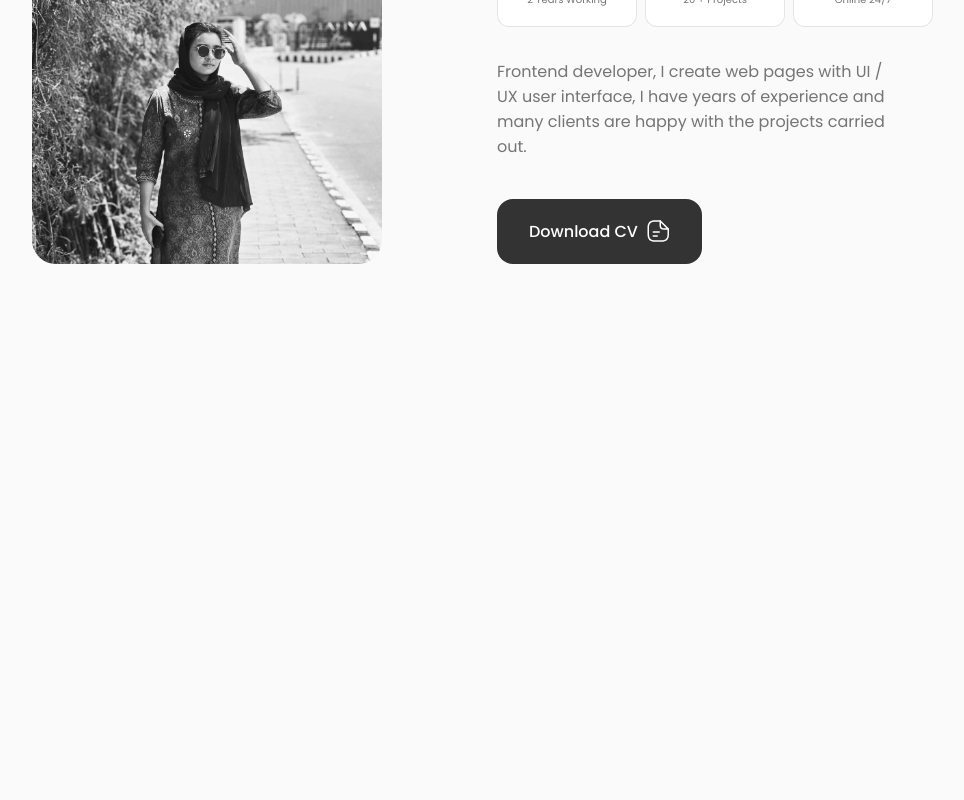
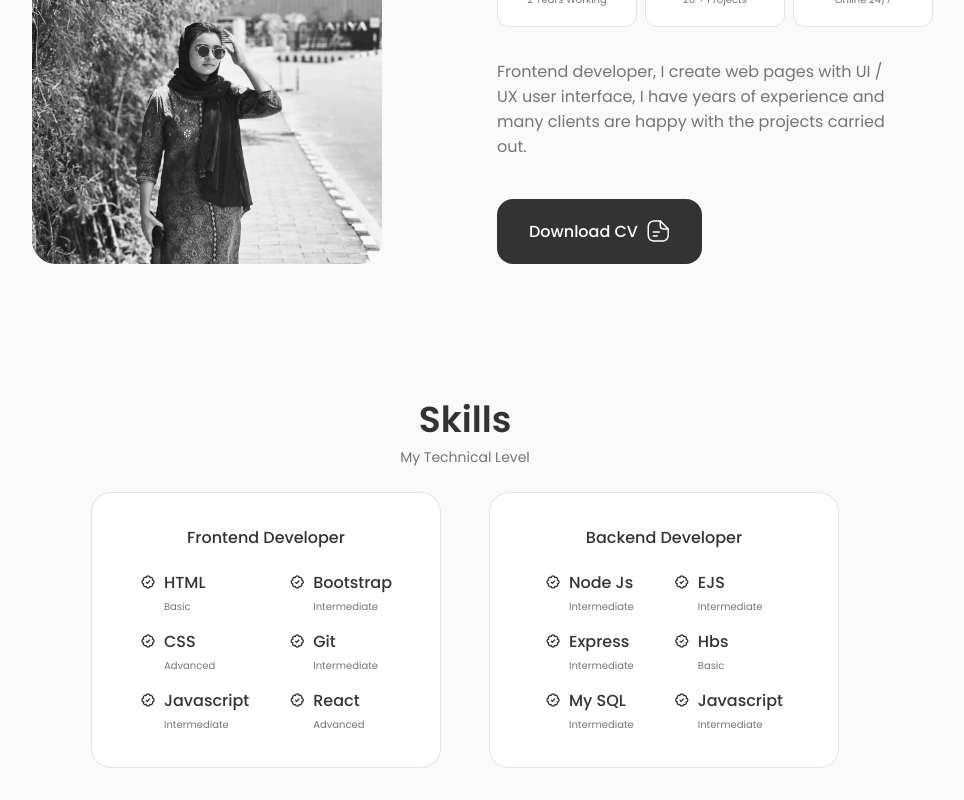
Before and after one commit to FidhaLatheef/Fidha-Portfolio, a React (Create React App) app: page / in a window 1280 px wide. Shown: the part 949-1749 px from the top of the page, without its empty margins (175-1139 px from the left). Before the commit the page ends 1245 px from the top, so only its background shows below. Built offline with nearby package versions, Linux system fonts and the light colour scheme.

Commit message:
skills section design completed

```diff
--- a/public/index.html
+++ b/public/index.html
@@ -28,7 +28,7 @@
       work correctly both with client-side routing and a non-root public URL.
       Learn how to configure a non-root public URL by running `npm run build`.
     -->
-    <title>Fidha Fathima</title>
+    <title>Portfolio</title>
   </head>
   <body>
     <noscript>You need to enable JavaScript to run this app.</noscript>
--- a/src/App.js
+++ b/src/App.js
@@ -5,6 +5,7 @@
 import Header from './components/Header/Header';
 import Home from './components/Home/Home';
 import About from './components/About/About';
+import Skills from './components/Skills/Skills';
 
 const App = () => {
 
@@ -20,6 +21,7 @@
       <main className='main'>
         <Home />
         <About />
+        <Skills />
       </main>
     </>
   )
--- a/src/components/Home/Data.jsx
+++ b/src/components/Home/Data.jsx
@@ -59,7 +59,7 @@
       {/* <h3 className="home__subtitle">Front End Developer</h3> */}
       <ReactTypingEffect
         className="home__subtitle"
-        text={["Front End Developer", "Web Designer", "UI/UX Designer"]}
+        text={["Frontend Developer", "Backend Developer", "Web Designer"]}
         speed={100}
         eraseSpeed={100}
         eraseDelay={2000}
--- /dev/null
+++ b/src/components/Skills/BackSkills.jsx
@@ -0,0 +1,67 @@
+import React from 'react'
+
+function BackSkills() {
+  return (
+    <div className="skills__content">
+    <h3 className="skills__title">Backend Developer</h3>
+
+    <div className="skills__box">
+        <div className="skills__group">
+            <div className="skills__data">
+            <i class='bx bx-badge-check'></i>
+
+            <div>
+                <h3 className="skills__name">Node Js</h3>
+                <span className="skills__level">Intermediate</span>
+            </div>
+            </div>
+            <div className="skills__data">
+            <i class='bx bx-badge-check'></i>
+
+            <div>
+                <h3 className="skills__name">Express</h3>
+                <span className="skills__level">Intermediate</span>
+            </div>
+            </div>
+            <div className="skills__data">
+            <i class='bx bx-badge-check'></i>
+
+            <div>
+                <h3 className="skills__name">My SQL</h3>
+                <span className="skills__level">Intermediate</span>
+            </div>
+            </div>
+        </div>
+
+        <div className="skills__group">
+            <div className="skills__data">
+            <i class='bx bx-badge-check'></i>
+
+            <div>
+                <h3 className="skills__name">EJS</h3>
+                <span className="skills__level">Intermediate</span>
+            </div>
+            </div>
+            <div className="skills__data">
+            <i class='bx bx-badge-check'></i>
+
+            <div>
+                <h3 className="skills__name">Hbs</h3>
+                <span className="skills__level">Basic</span>
+            </div>
+            </div>
+            <div className="skills__data">
+            <i class='bx bx-badge-check'></i>
+
+            <div>
+                <h3 className="skills__name">Javascript</h3>
+                <span className="skills__level">Intermediate</span>
+            </div>
+            </div>
+        </div>
+    </div>
+</div>
+  )
+}
+
+export default BackSkills
--- /dev/null
+++ b/src/components/Skills/FrontSkills.jsx
@@ -0,0 +1,67 @@
+import React from 'react'
+
+function FrontSkills() {
+  return (
+    <div className="skills__content">
+        <h3 className="skills__title">Frontend Developer</h3>
+
+        <div className="skills__box">
+            <div className="skills__group">
+                <div className="skills__data">
+                <i class='bx bx-badge-check'></i>
+
+                <div>
+                    <h3 className="skills__name">HTML</h3>
+                    <span className="skills__level">Basic</span>
+                </div>
+                </div>
+                <div className="skills__data">
+                <i class='bx bx-badge-check'></i>
+
+                <div>
+                    <h3 className="skills__name">CSS</h3>
+                    <span className="skills__level">Advanced</span>
+                </div>
+                </div>
+                <div className="skills__data">
+                <i class='bx bx-badge-check'></i>
+
+                <div>
+                    <h3 className="skills__name">Javascript</h3>
+                    <span className="skills__level">Intermediate</span>
+                </div>
+                </div>
+            </div>
+
+            <div className="skills__group">
+                <div className="skills__data">
+                <i class='bx bx-badge-check'></i>
+
+                <div>
+                    <h3 className="skills__name">Bootstrap</h3>
+                    <span className="skills__level">Intermediate</span>
+                </div>
+                </div>
+                <div className="skills__data">
+                <i class='bx bx-badge-check'></i>
+
+                <div>
+                    <h3 className="skills__name">Git</h3>
+                    <span className="skills__level">Intermediate</span>
+                </div>
+                </div>
+                <div className="skills__data">
+                <i class='bx bx-badge-check'></i>
+
+                <div>
+                    <h3 className="skills__name">React</h3>
+                    <span className="skills__level">Advanced</span>
+                </div>
+                </div>
+            </div>
+        </div>
+    </div>
+  )
+}
+
+export default FrontSkills
--- /dev/null
+++ b/src/components/Skills/Skills.jsx
@@ -0,0 +1,20 @@
+import React from 'react'
+import "./skills.css"
+import BackSkills from "./BackSkills"
+import FrontSkills from './FrontSkills'
+
+function Skills() {
+    return (
+        <section className="skills section" id="skills">
+            <h2 className="section__title">Skills</h2>
+            <span className="section__subtitle">My Technical Level</span>
+
+            <div className="skills__container container grid">
+                <FrontSkills />
+                <BackSkills />
+            </div>
+        </section>
+    )
+}
+
+export default Skills
--- /dev/null
+++ b/src/components/Skills/skills.css
@@ -0,0 +1,79 @@
+.skills__container {
+    grid-template-columns: repeat(2, 350px);
+    column-gap: 3rem;
+    justify-content: center;
+}
+
+.skills__content {
+    background-color: var(--container-color);
+    border: 1px solid rgba(0, 0, 0, 0.1);
+    padding: 2rem 4rem;
+    border-radius: 1.25rem;
+}
+
+.skills__title {
+    font-size: var(--normal-font-size);
+    font-weight: var(--font-medium);
+    text-align: center;
+    margin-bottom: var(--mb-1-5);
+}
+
+.skills__box {
+    display: flex;
+    justify-content: center;
+    column-gap: 2.5rem;
+}
+
+.skills__group {
+    display: grid;
+    align-items: flex-start;
+    row-gap: 1rem;
+}
+
+.skills__data {
+    display: flex;
+    column-gap: 0.5rem;
+}
+
+.skills .bx-badge-check {
+    font-size: 1rem;
+    color: var(--title-color);
+}
+
+.skills__name {
+    font-size: var(--normal-font-size);
+    font-weight: var(--font-medium);
+    line-height: 18px;
+}
+
+.skills__level {
+    font-size: var(--tiny-font-size);
+
+}
+
+
+/*---------------------Break Points--------------*/
+@media screen and (max-width:992px) {
+   .skills__container {
+    grid-template-columns: max-content;
+    row-gap: 2rem;
+   }
+  }
+  @media screen and (max-width:576px) {
+    .skills__container {
+        grid-template-columns: 1fr;
+    }
+
+    .skills__content {
+        padding: 1.5rem;
+    }
+  }
+  @media screen and(max-width:350px){
+    .skills__box {
+        column-gap: 1.25rem;
+    }
+
+    .skills__name {
+        font-size: var(--small-font-size);
+    }
+  }
```
